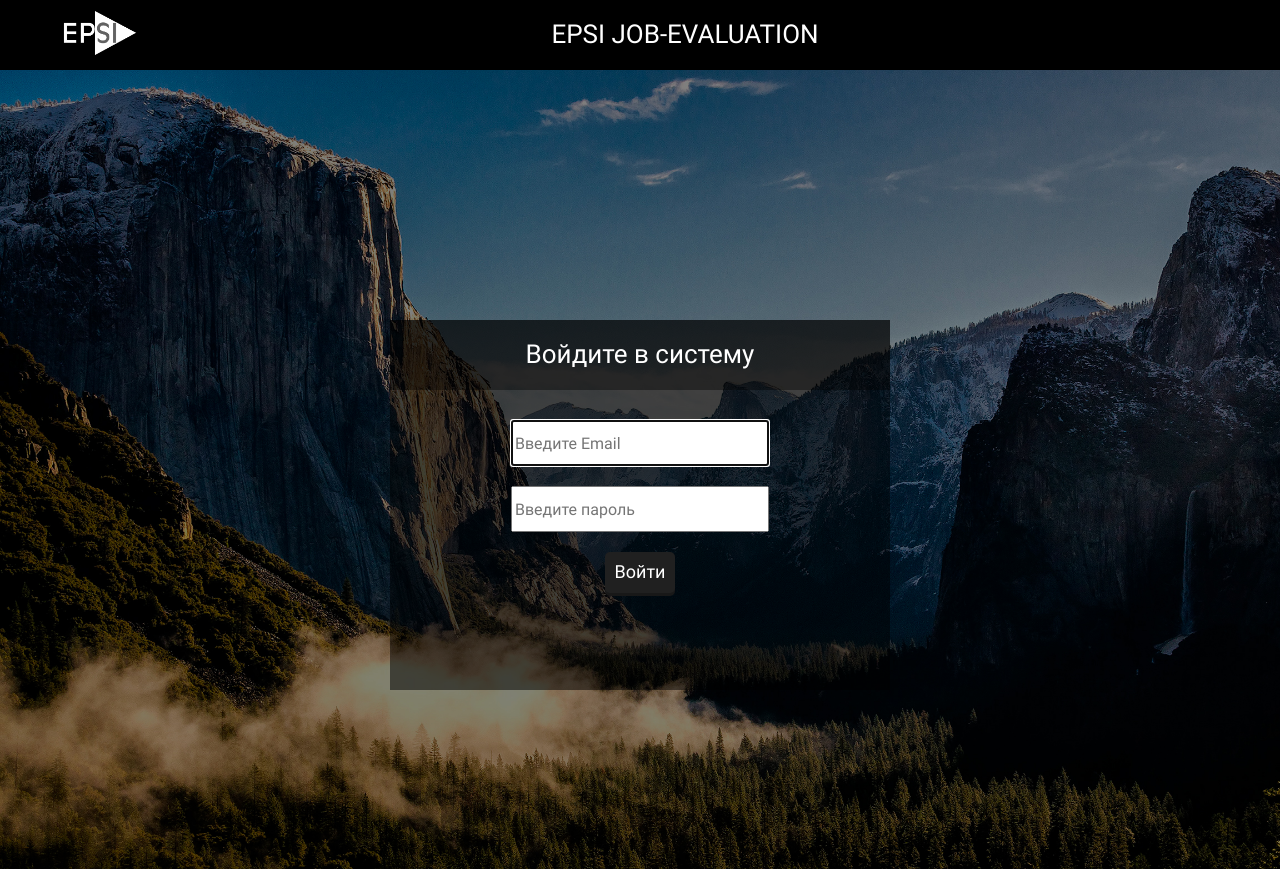
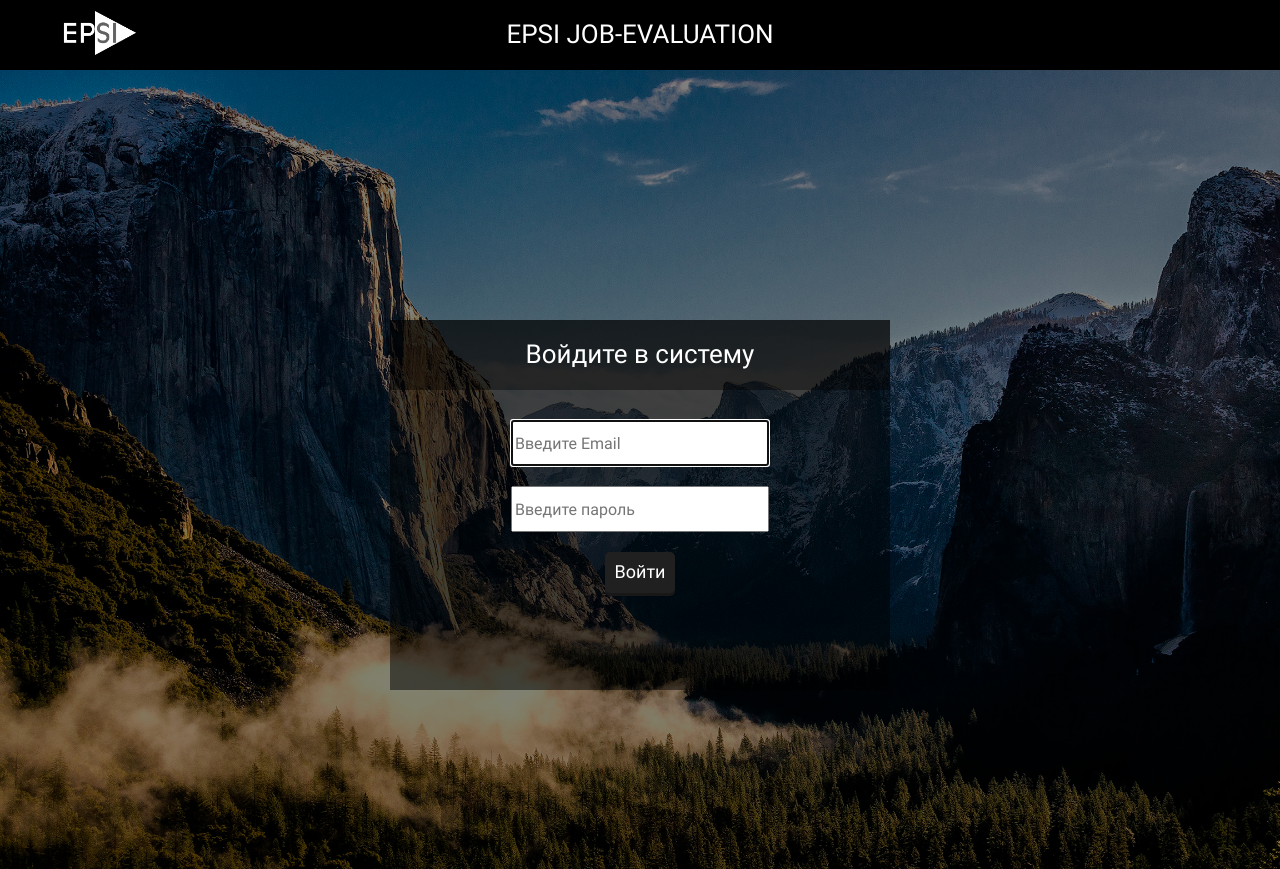
Before and after one commit to OxidNowin/Job-Evaluation-Calculator-, a Django app: a page that uses evacalc/templates/base.html in a window 1280 px wide. Shown: the top 869 px of the page. Run offline with Django 3.2, Linux system fonts and the light colour scheme.

Commit message:
title на странице автороизации по центру

```diff
--- a/evacalc/static/css/style.css
+++ b/evacalc/static/css/style.css
@@ -271,9 +271,21 @@ select::-ms-expand {
 
 /* header */
 
-.header__right {
+.header-loginin__right {
+  max-width: 390px;
+  width: 100%;
   display: flex;
   align-items: center;
+}
+
+.header-loginin__center {
+  max-width: 390px;
+  width: 100%;
+}
+
+.header-loginin__left {
+  max-width: 390px;
+  width: 100%;
 }
 
 .header {
@@ -299,11 +311,6 @@ select::-ms-expand {
   text-transform: uppercase;
 }
 
-.footer__number {
-  color: var(--white-color);
-  text-decoration: none;
-  transition: color 0.3s ease-in-out;
-}
 
 .header__autorisation{
   display: block;
@@ -576,6 +583,13 @@ select::-ms-expand {
   align-items: center;
 }
 
+
+.footer__number {
+  color: var(--white-color);
+  text-decoration: none;
+  transition: color 0.3s ease-in-out;
+}
+
 /* media  */
 
 @media (max-width: 730px) {
```
